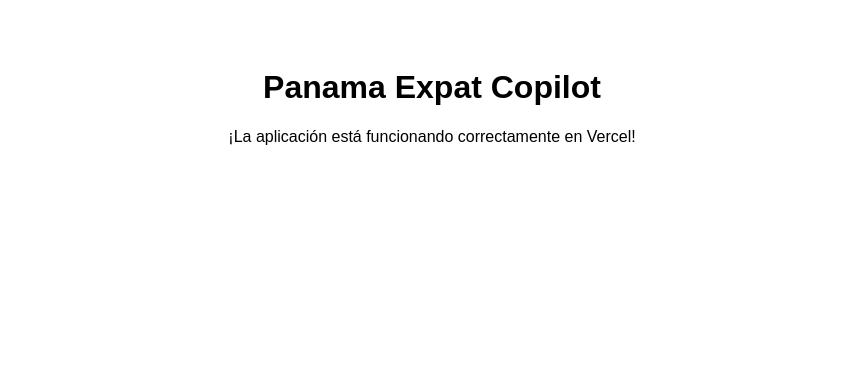
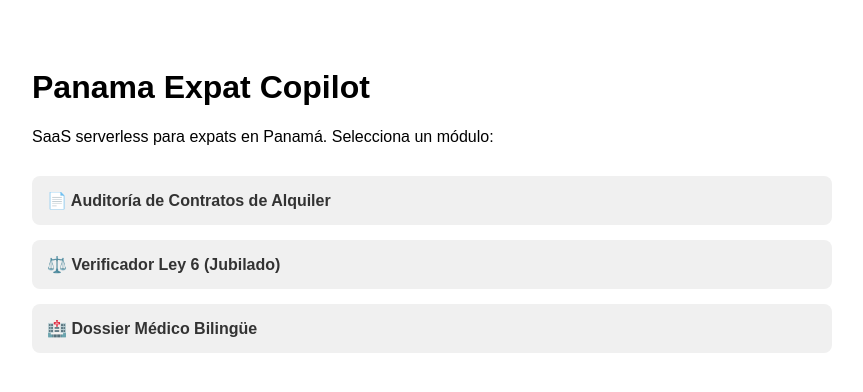
Before and after one commit to anseatico/panama-expat-copilot, a Next.js app: page / in a window 1280 px wide. Shown: the top 392 px of the page, without its empty margins (208-1071 px from the left). Built offline with nearby package versions, Linux system fonts and the light colour scheme.

Commit message:
Update index.tsx

```diff
--- a/pages/index.tsx
+++ b/pages/index.tsx
@@ -1,8 +1,21 @@
+import Link from 'next/link';
+
 export default function Home() {
   return (
-    <div style={{ padding: "40px", fontFamily: "sans-serif", textAlign: "center" }}>
+    <div style={{ padding: "40px", fontFamily: "sans-serif", maxWidth: "800px", margin: "0 auto" }}>
       <h1>Panama Expat Copilot</h1>
-      <p>¡La aplicación está funcionando correctamente en Vercel!</p>
+      <p>SaaS serverless para expats en Panamá. Selecciona un módulo:</p>
+      <nav style={{ display: 'flex', flexDirection: 'column', gap: '15px', marginTop: '30px' }}>
+        <Link href="/audit" style={{ padding: "15px", background: "#f0f0f0", borderRadius: "8px", textDecoration: "none", color: "#333", fontWeight: "bold" }}>
+          📄 Auditoría de Contratos de Alquiler
+        </Link>
+        <Link href="/jubilado" style={{ padding: "15px", background: "#f0f0f0", borderRadius: "8px", textDecoration: "none", color: "#333", fontWeight: "bold" }}>
+          ⚖️ Verificador Ley 6 (Jubilado)
+        </Link>
+        <Link href="/medico" style={{ padding: "15px", background: "#f0f0f0", borderRadius: "8px", textDecoration: "none", color: "#333", fontWeight: "bold" }}>
+          🏥 Dossier Médico Bilingüe
+        </Link>
+      </nav>
     </div>
   );
 }
```
